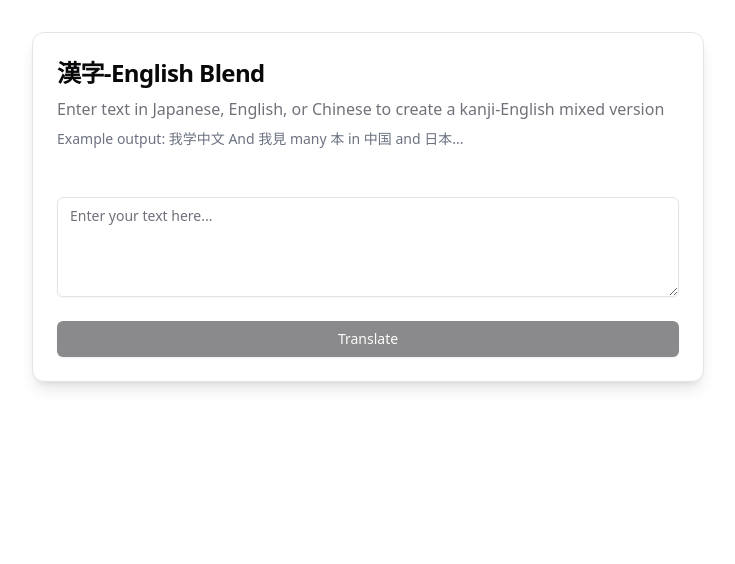
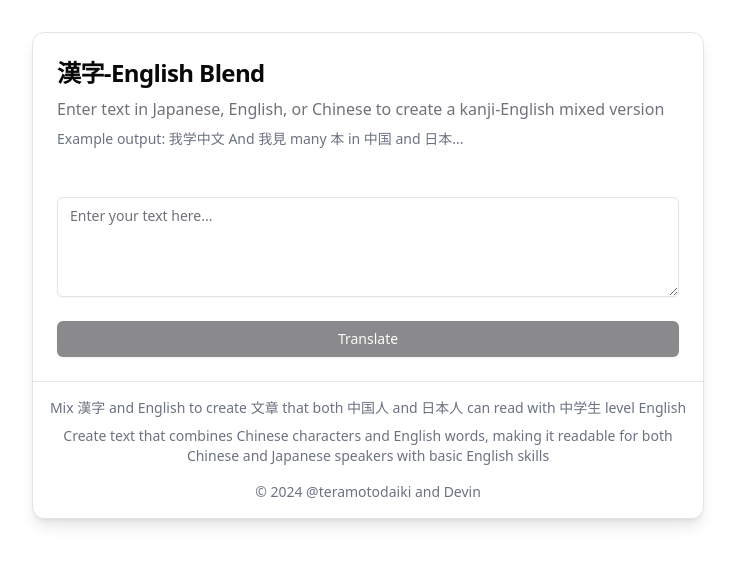
Before and after one commit to teramotodaiki/kanji-english-blend, a React (Vite) app: page / in a window 1280 px wide. Shown: the top 564 px of the page, without its empty margins (272-1007 px from the left). Built offline with nearby package versions, Linux system fonts and the light colour scheme.

Commit message:
feat: add copyright and bilingual descriptions
Co-Authored-By: i101323@gmail.com <i101323@gmail.com>

```diff
--- a/src/App.tsx
+++ b/src/App.tsx
@@ -96,6 +96,11 @@ function App() {
             />
           )}
         </CardContent>
+        <div className="text-center p-4 text-sm text-gray-500 dark:text-gray-400 border-t border-gray-200 dark:border-gray-700">
+          <p className="mb-2">Mix 漢字 and English to create 文章 that both 中国人 and 日本人 can read with 中学生 level English</p>
+          <p className="mb-4">Create text that combines Chinese characters and English words, making it readable for both Chinese and Japanese speakers with basic English skills</p>
+          <p>© 2024 @teramotodaiki and Devin</p>
+        </div>
       </Card>
     </div>
   )
```
